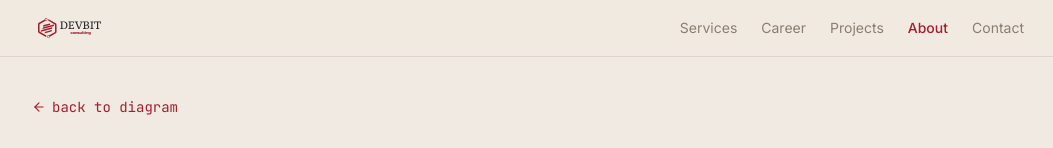
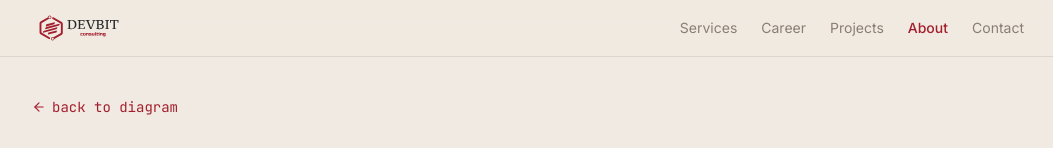
Before and after one commit to haderach75/devbit.se, a Next.js app: page /about in a window 1280 px wide. Shown: the top 148 px of the page, without its empty margins (112-1165 px from the left). Built offline with nearby package versions, Linux system fonts and the light colour scheme.

Commit message:
fix: increase header logo size

```diff
--- a/src/components/layout/header.tsx
+++ b/src/components/layout/header.tsx
@@ -15,7 +15,7 @@ export function Header() {
     <header className="fixed top-0 left-0 right-0 z-50 border-b border-border bg-bg/80 backdrop-blur-md">
       <div className="mx-auto flex h-14 max-w-5xl items-center justify-between px-4">
         <Link href="/" className="flex items-center group">
-          <Image src="/logo.svg" alt="Devbit Consulting" width={180} height={76} className="h-8 w-auto" />
+          <Image src="/logo.svg" alt="Devbit Consulting" width={220} height={94} className="h-10 w-auto" />
         </Link>
         <nav className="hidden md:flex items-center gap-6">
           {siteLinks.map((link) => (
```
